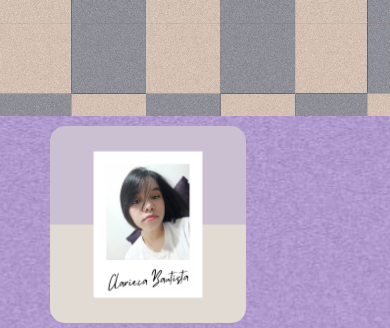
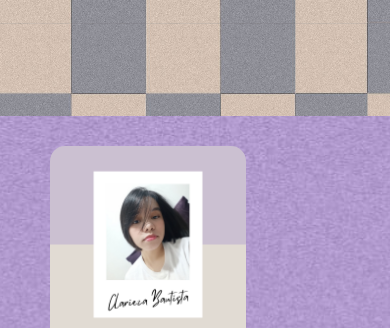
Before and after one commit to imvelvet22/--My-Portfolio--, a plain HTML site: page index.html in a window 390 px wide. Shown: the part 728-1056 px from the top of the page. Drawn offline with Linux system fonts and the light colour scheme.

Commit message:
Update one
media.css is changed

```diff
--- a/media.css
+++ b/media.css
@@ -50,6 +50,7 @@
     }
     .about-col-1{
         margin-bottom: 10px;
+        margin-top: 20px;
     }
     .about-col-1 img {
         display: block;
--- a/script.js
+++ b/script.js
@@ -22,7 +22,7 @@ document.addEventListener("DOMContentLoaded", function () {
         e.preventDefault();
         fetch(scriptURL, { method: 'POST', body: new FormData(form) })
             .then(response => {
-                // Modify the color of the "Message sent!" text here
+
                 msg.innerHTML = "<span style='color: black;'>Message sent! I'll check it immediately.</span>";
 
                 setTimeout(function () {
```
Also changed, not shown: images/Mood3.jpg (deleted), images/itlog.jpg (deleted), images/love.jpg (deleted), images/paint.jpg (deleted).
